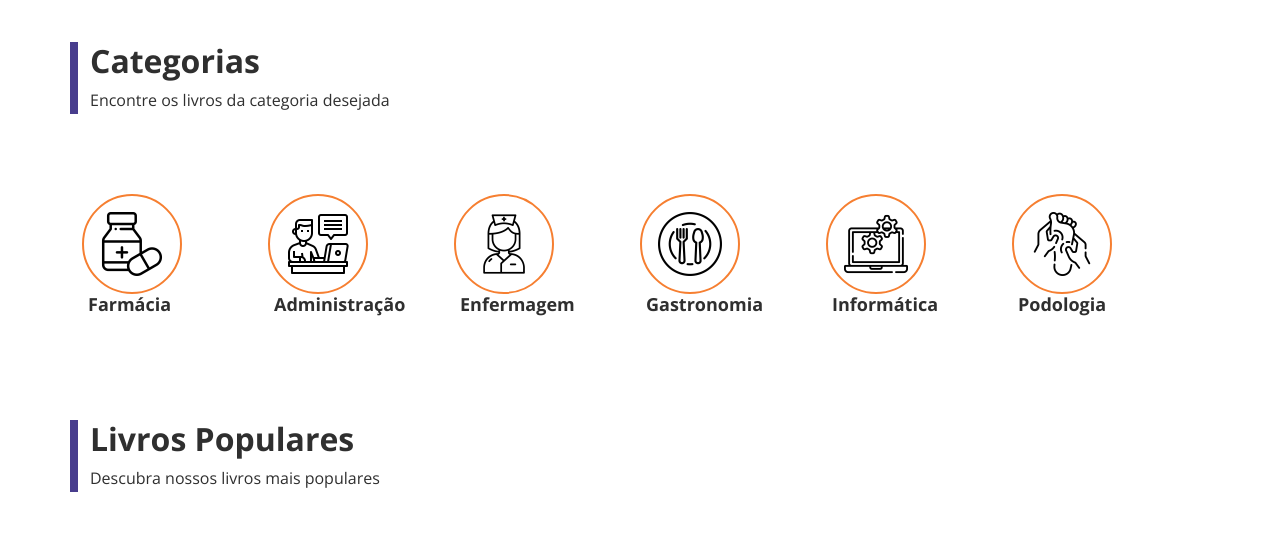
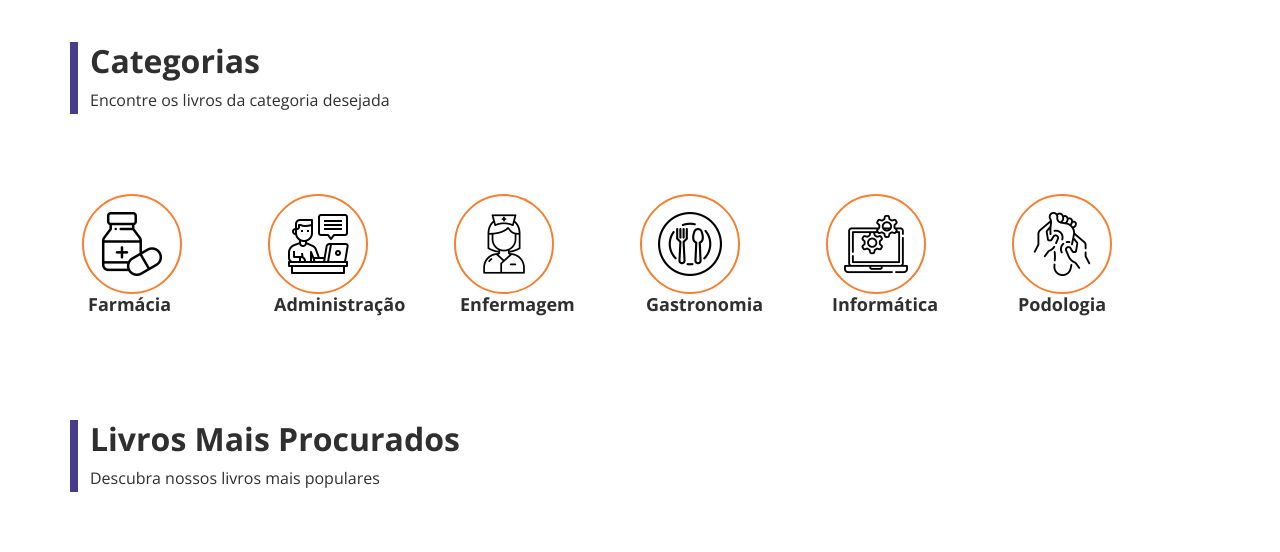
Before and after one commit to LorenaRibeiroh/projeto-biblioteca, a plain HTML site: page index.html in a window 1280 px wide. Shown: the part 384-936 px from the top of the page. Drawn offline with nearby package versions, Linux system fonts and the light colour scheme.

Commit message:
Alteração do Titulo do Bloco Livros

```diff
--- a/index.html
+++ b/index.html
@@ -105,7 +105,7 @@
    <section class="container">
     <div class="row">
       <div class="col titulo">
-        <h2>Livros Populares</h2>
+        <h2>Livros Mais Procurados</h2>
         <p>Descubra nossos livros mais populares</p>
       </div>
       <div class="row boxLivros">
```
